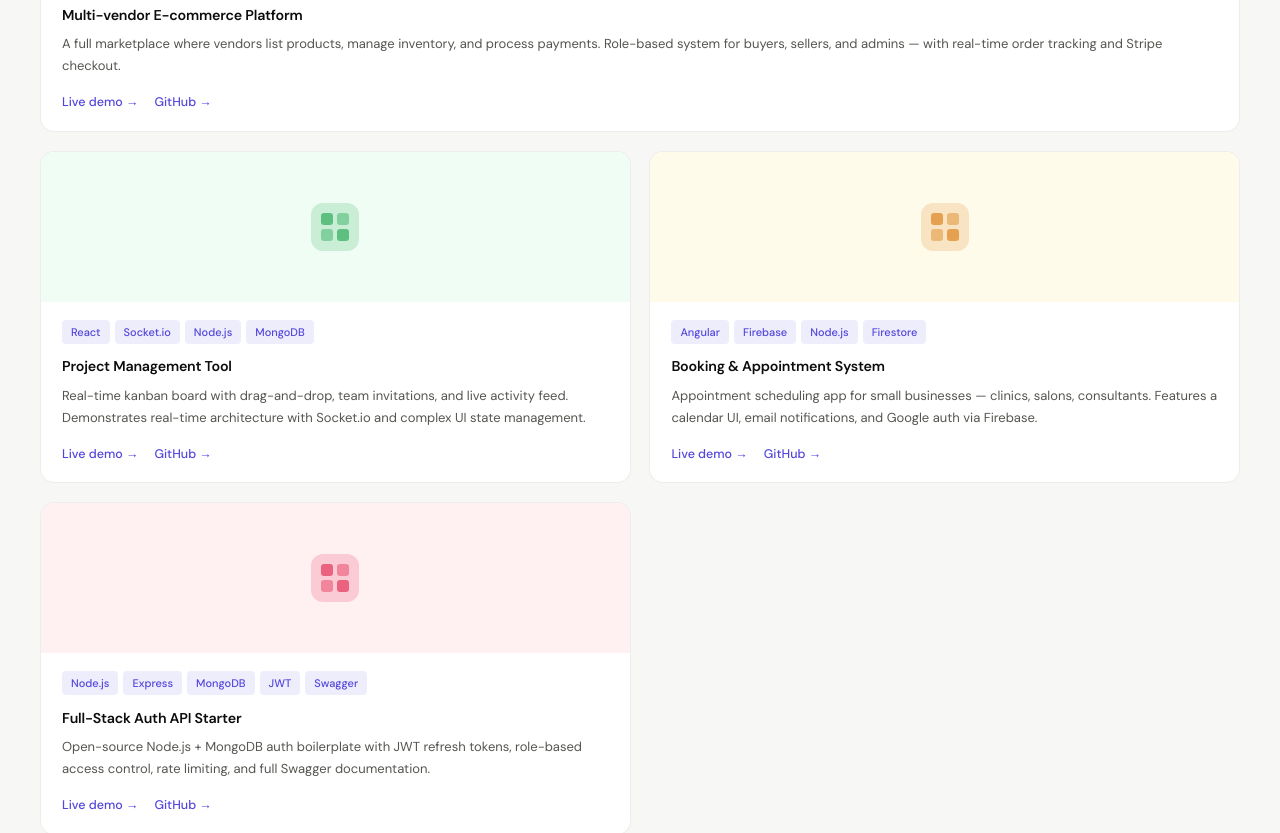
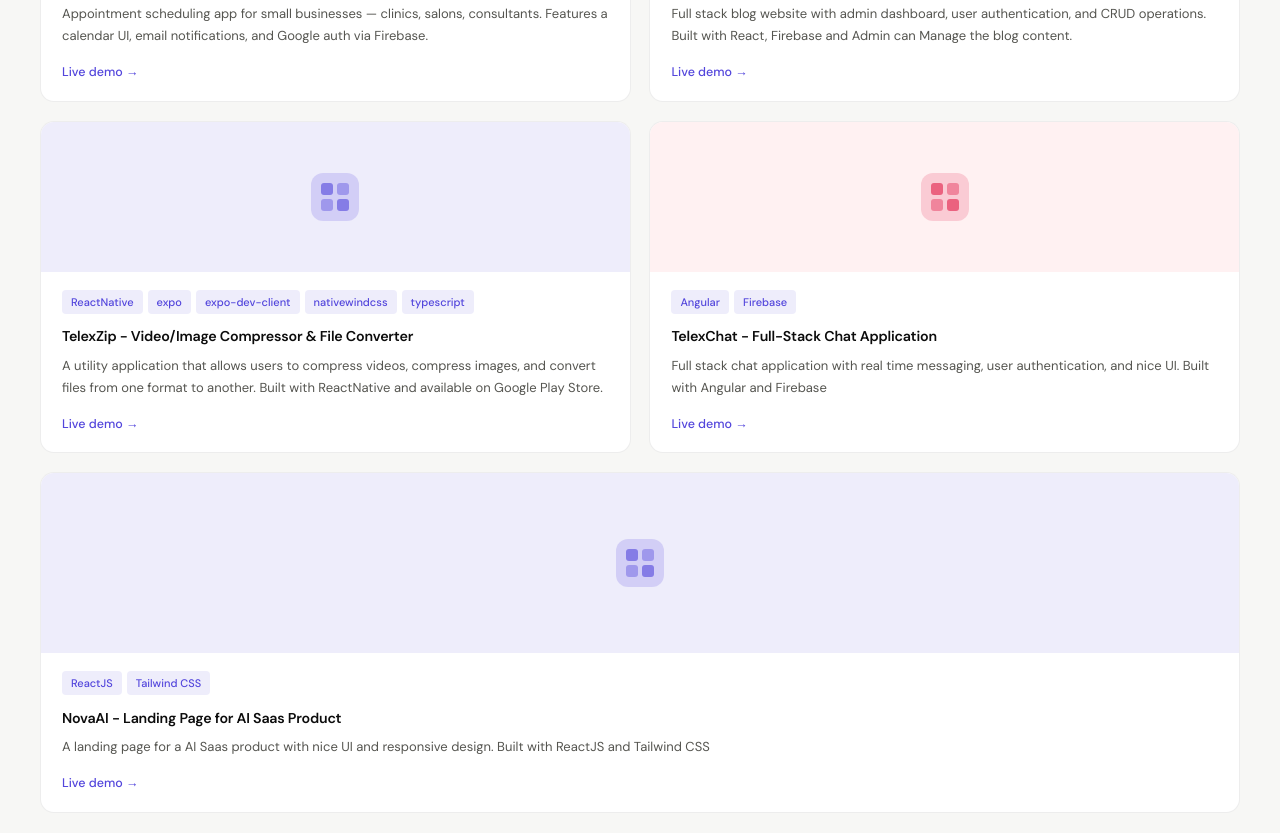
Before and after one commit to AdejumoOlanrewaju/telex-mern-portfolio, a React (Vite) app: page / in a window 1280 px wide. Shown: the part 2440-3273 px from the top of the page. Built offline with nearby package versions, Linux system fonts and the light colour scheme.

Commit message:
updated Projects listing

```diff
--- a/src/components/Contact/Contact.jsx
+++ b/src/components/Contact/Contact.jsx
@@ -59,7 +59,7 @@ export default function Contact() {
 
           <div className={styles.right}>
             {contactLinks.map((c) => (
-              <a key={c.label} href={c.href} className={styles.link}>
+              <a key={c.label} href={c.href} className={styles.link} target='_blank'>
                 {c.icon}
                 {c.label}
               </a>
--- a/src/components/Projects/Projects.jsx
+++ b/src/components/Projects/Projects.jsx
@@ -61,8 +61,8 @@ export default function Projects() {
                 <h3 className={styles.projTitle}>{project.title}</h3>
                 <p className={styles.projDesc}>{project.description}</p>
                 <div className={styles.links}>
-                  <a href={project.demo} className={styles.projLink}>Live demo →</a>
-                  <a href={project.github} className={styles.projLink}>GitHub →</a>
+                  <a href={project.demo}  target='_blank' className={styles.projLink}>Live demo →</a>
+                  {/* <a href={project.github} target='_blank' className={styles.projLink}>GitHub →</a> */}
                 </div>
               </div>
             </motion.div>
--- a/src/data/index.js
+++ b/src/data/index.js
@@ -1,52 +1,68 @@
 export const projects = [
   {
     id: 1,
-    title: 'Multi-vendor E-commerce Platform',
+    title: 'Booker - Booking & Appointment System',
     description:
-      'A full marketplace where vendors list products, manage inventory, and process payments. Role-based system for buyers, sellers, and admins — with real-time order tracking and Stripe checkout.',
-    stack: ['React', 'Node.js', 'MongoDB', 'Stripe', 'JWT'],
+      'Appointment scheduling app for small businesses — clinics, salons, consultants. Features a calendar UI, email notifications, and Google auth via Firebase.',
+    stack: ['ReactJS', 'MongoDB', 'Node.js', 'Express', 'Tailwind CSS'],
+    color: '#fffbeb',
+    iconColor: '#d97706',
+    demo: 'https://booker-sigma.vercel.app',
+    github: '#',
+    featured: false,
+  },
+
+  {
+    id: 2,
+    title: 'Telex Blog - Full Blog Website With Admin Dashboard',
+    description:
+      'Full stack blog website with admin dashboard, user authentication, and CRUD operations. Built with React, Firebase and Admin can Manage the blog content.',
+    stack: ['NextJS', 'Firebase', 'Tailwind CSS', 'Zustand'],
+    color: '#f0fdf4',
+    iconColor: '#16a34a',
+    demo: 'https://telex-blog.vercel.app',
+    github: '#',
+    featured: false,
+  },
+
+  {
+    id: 3,
+    title: 'TelexZip - Video/Image Compressor & File Converter',
+    description:
+      'A utility application that allows users to compress videos, compress images, and convert files from one format to another. Built with ReactNative and available on Google Play Store.',
+    stack: ['ReactNative', 'expo', 'expo-dev-client', 'nativewindcss', 'typescript'],
     color: '#eeedfb',
     iconColor: '#5346dc',
-    demo: '#',
+    demo: 'https://play.google.com/store/apps/details?id=com.telextech.snapkit',
+    github: '#',
+    featured: false,
+  },
+
+  {
+    id: 4,
+    title: 'TelexChat - Full-Stack Chat Application',
+    description:
+      'Full stack chat application with real time messaging, user authentication, and nice UI. Built with Angular and Firebase',
+    stack: ['Angular', 'Firebase'],
+    color: '#fff1f2',
+    iconColor: '#e11d48',
+    demo: 'https://telex-chat-ng.vercel.app',
+    github: '#',
+    featured: false,
+  },
+
+  {
+    id: 5,
+    title: 'NovaAI - Landing Page for AI Saas Product',
+    description:'A landing page for a AI Saas product with nice UI and responsive design. Built with ReactJS and Tailwind CSS',
+    stack: ['ReactJS', 'Tailwind CSS'],
+    color: '#eeedfb',
+    iconColor: '#5346dc',
+    demo: 'https://nova-ai-jet-ten.vercel.app',
     github: '#',
     featured: true,
   },
-  {
-    id: 2,
-    title: 'Project Management Tool',
-    description:
-      'Real-time kanban board with drag-and-drop, team invitations, and live activity feed. Demonstrates real-time architecture with Socket.io and complex UI state management.',
-    stack: ['React', 'Socket.io', 'Node.js', 'MongoDB'],
-    color: '#f0fdf4',
-    iconColor: '#16a34a',
-    demo: '#',
-    github: '#',
-    featured: false,
-  },
-  {
-    id: 3,
-    title: 'Booking & Appointment System',
-    description:
-      'Appointment scheduling app for small businesses — clinics, salons, consultants. Features a calendar UI, email notifications, and Google auth via Firebase.',
-    stack: ['Angular', 'Firebase', 'Node.js', 'Firestore'],
-    color: '#fffbeb',
-    iconColor: '#d97706',
-    demo: '#',
-    github: '#',
-    featured: false,
-  },
-  {
-    id: 4,
-    title: 'Full-Stack Auth API Starter',
-    description:
-      'Open-source Node.js + MongoDB auth boilerplate with JWT refresh tokens, role-based access control, rate limiting, and full Swagger documentation.',
-    stack: ['Node.js', 'Express', 'MongoDB', 'JWT', 'Swagger'],
-    color: '#fff1f2',
-    iconColor: '#e11d48',
-    demo: '#',
-    github: '#',
-    featured: false,
-  },
+
 ]
 
 export const skills = [
@@ -71,7 +87,7 @@ export const skills = [
     items: ['Vercel', 'Render', 'Railway', 'Netlify'],
   },
   {
-    category: 'Learning',
-    items: ['Docker', 'GraphQL', 'AWS'],
+    category: 'Future Learning',
+    items: ['Docker', 'AWS'],
   },
 ]
```
